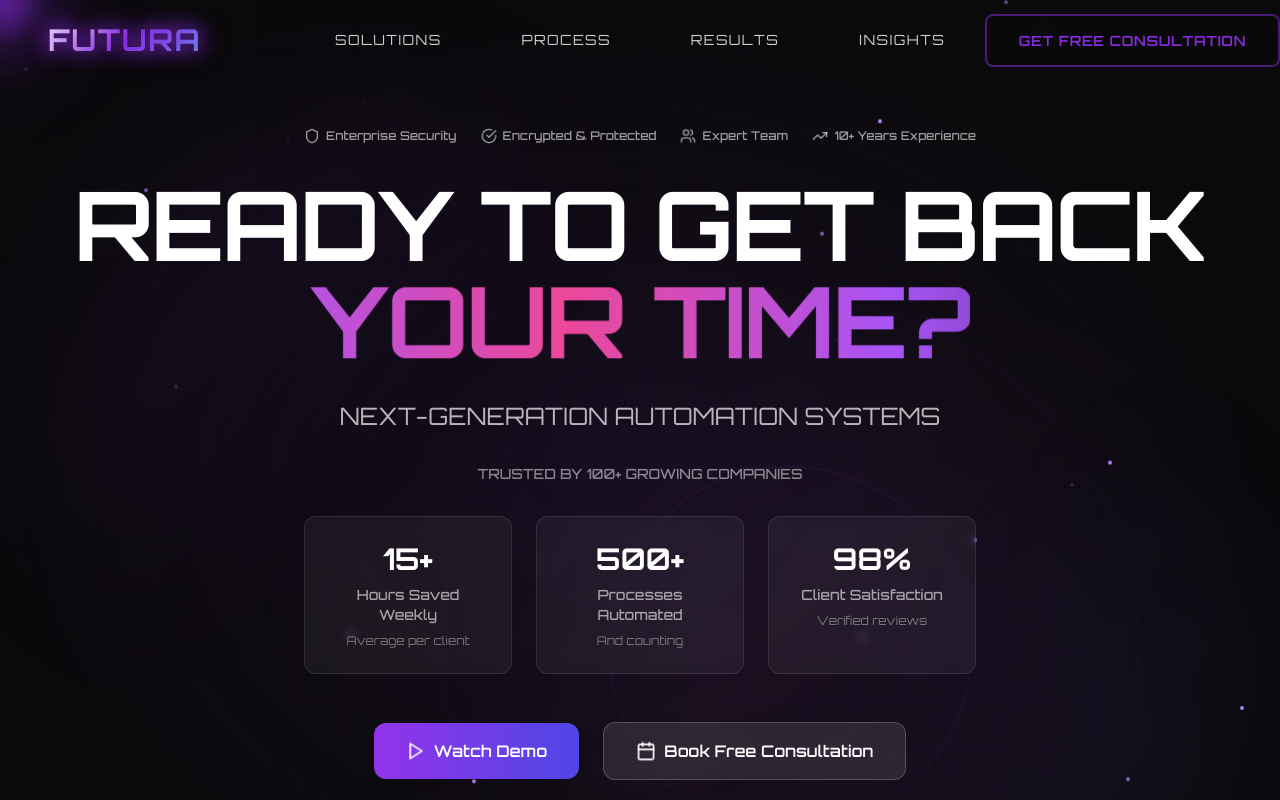
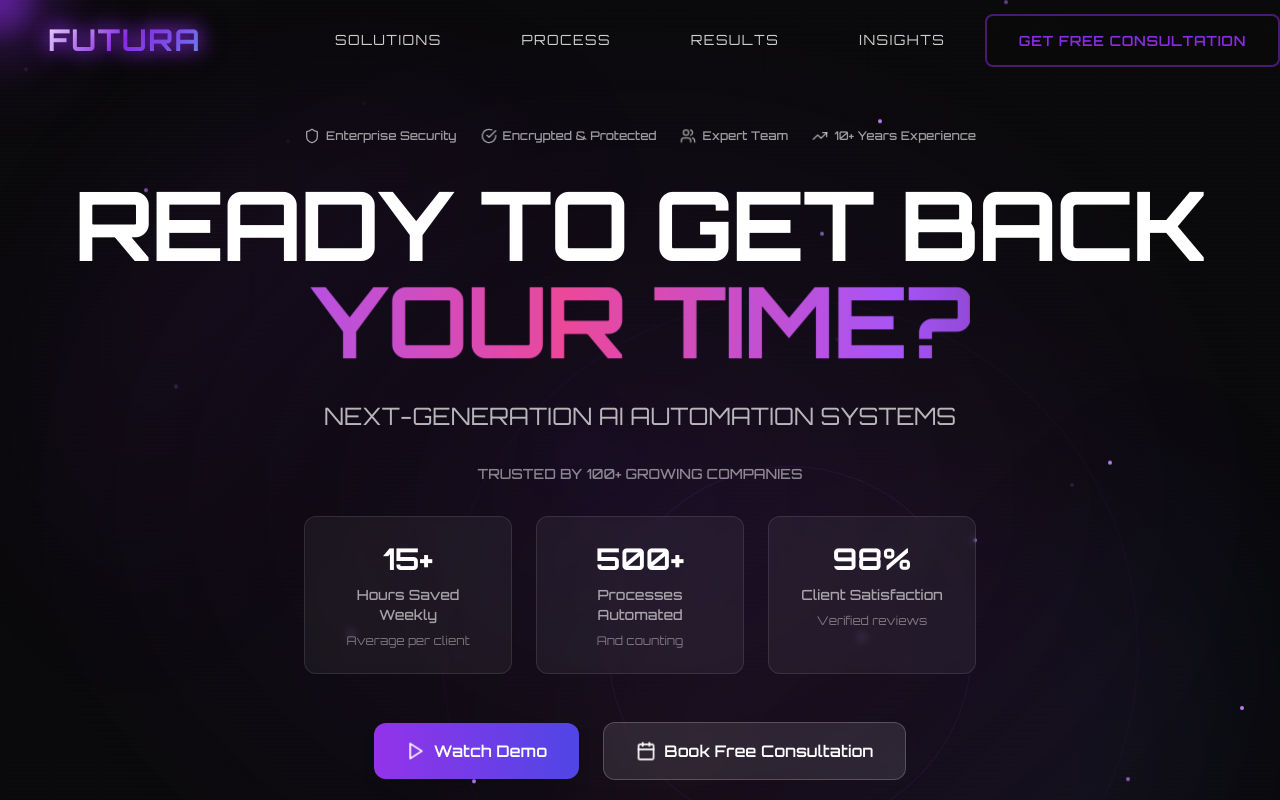
Before and after one commit to clippyt03/futura, a React (Vite) app: page / in a window 1280 px wide. Shown: the top 800 px of the page. Built offline with nearby package versions, Linux system fonts and the light colour scheme.

Commit message:
Updated Hero.tsx

```diff
--- a/src/components/Hero.tsx
+++ b/src/components/Hero.tsx
@@ -214,7 +214,7 @@ export default function Hero() {
 
         {/* Subheadline */}
         <p className="text-sm md:text-xl lg:text-2xl text-white/70 mb-6 md:mb-8 max-w-3xl mx-auto leading-relaxed">
-          NEXT-GENERATION AUTOMATION SYSTEMS
+          NEXT-GENERATION AI AUTOMATION SYSTEMS
         </p>
 
         {/* Social Proof */}
```
